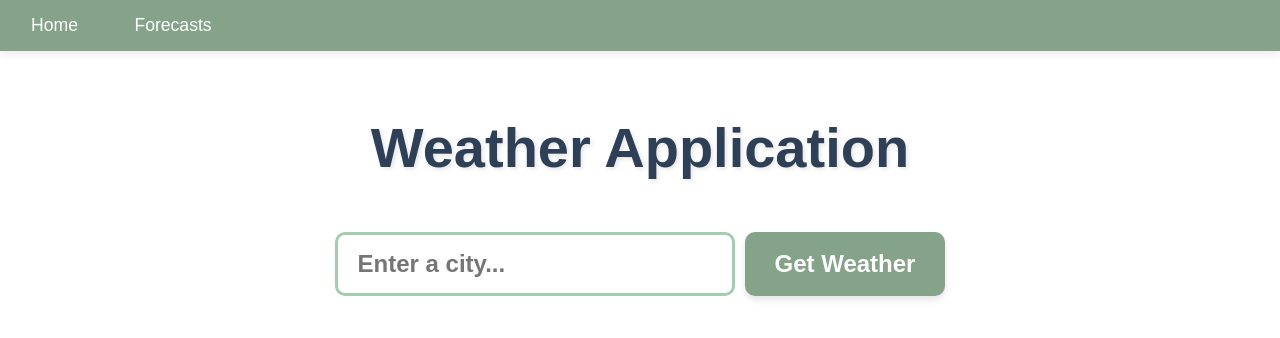
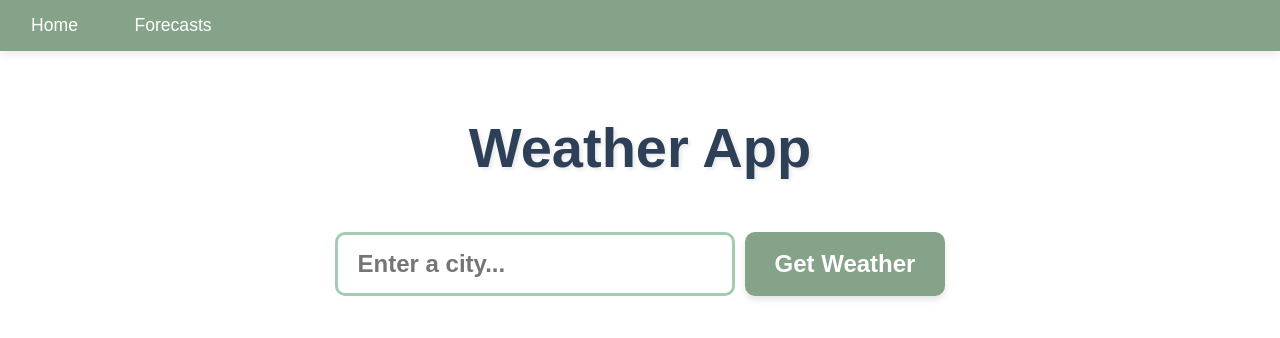
Before and after one commit to R1T-DEYE/WeatherApp, a website: page index.html in a window 1280 px wide. Drawn offline with Linux system fonts and the light colour scheme.

Commit message:
small fix

```diff
--- a/index.html
+++ b/index.html
@@ -25,7 +25,7 @@
     </nav>
 
     <main class="index">
-      <h1>Weather Application</h1>
+      <h1>Weather App</h1>
 
       <!-- City Search Form -->
       <form class="weatherForm">
```
